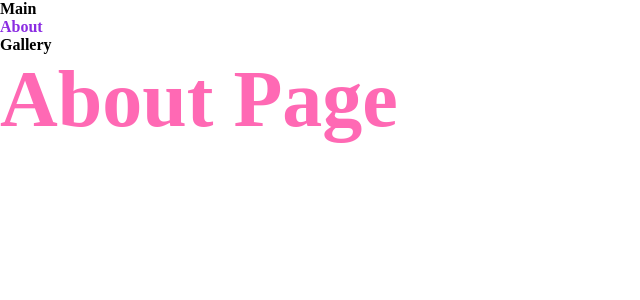
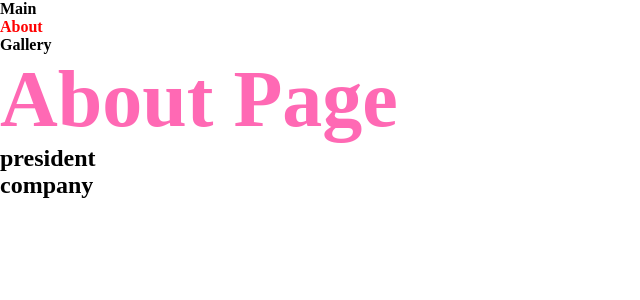
Before and after one commit to yuna-c/Next-tutorial, a Next.js app: page /about in a window 1280 px wide. Shown: the top 300 px of the page, without its empty margins (0-640 px from the left). Built offline with nearby package versions, Linux system fonts and the light colour scheme.

Commit message:
0109 Dynamic Routing

```diff
--- /dev/null
+++ b/app/about/company/page.jsx
@@ -0,0 +1,7 @@
+export default function Company() {
+  return (
+    <div className="company">
+      <h2>company</h2>
+    </div>
+  );
+}
--- a/app/about/page.jsx
+++ b/app/about/page.jsx
@@ -1,4 +1,7 @@
 import styles from "./about.module.scss";
+
+import President from "./president/page";
+import Company from "./company/page";
 
 //next에서는 기본적으로 app폴더 안쪽에 폴더명을 라우터 이름으로 설정하고
 //그 안쪽에 있는 page.jsx 페이지를 해당 라우터명에 연결
@@ -6,6 +9,8 @@ export default function About() {
   return (
     <main className={styles.about}>
       <h1 className={styles.h1}>About Page</h1>
+      <President />
+      <Company />
     </main>
   );
 }
--- /dev/null
+++ b/app/about/president/page.jsx
@@ -0,0 +1,10 @@
+// 특정 폴더 안쪽에 다시 폴더를 만들고 page.jsx를 생성하면
+// 특정 페이지에 종속된 하위 페이지 라우팅 설정 가능(중첩 라우팅, Nexted Routing)
+
+export default function President() {
+  return (
+    <div className="president">
+      <h2>president</h2>
+    </div>
+  );
+}
--- /dev/null
+++ b/app/gallery/[id]/page.jsx
@@ -0,0 +1,16 @@
+"use client";
+// Dynamic Routing
+// 중첩 폴더 안쪽에 [변수명] 형식으로 폴더를 민들고 그 안쪽에 page.jsx를 생성
+// 해당 페이지 컴포넌테에서는 params객체를 props로 전달되고
+// http://localhost:3000/gallery/id
+// props객체 안에 변수명 property로 url에 전달 params 값을 전달 가능
+
+export default function GalleryDetail({ params }) {
+  console.log(params);
+
+  return (
+    <div className="detai;">
+      <h3>{params.id + "번째 갤러리 상세 페이지"}</h3>
+    </div>
+  );
+}
--- a/app/main.module.scss
+++ b/app/main.module.scss
@@ -1,5 +1,4 @@
 @import "./styles/_variables.scss";
-
 // $color-primary: blueviolet;
 
 .main {
--- a/components/header/header.jsx
+++ b/components/header/header.jsx
@@ -25,7 +25,7 @@ export default function Header() {
         <li>
           <Link
             href="/about"
-            className={pathname === "/about" ? styles.on : ""}
+            className={pathname === "/about" ? styles.active : ""}
           >
             About
           </Link>
```
